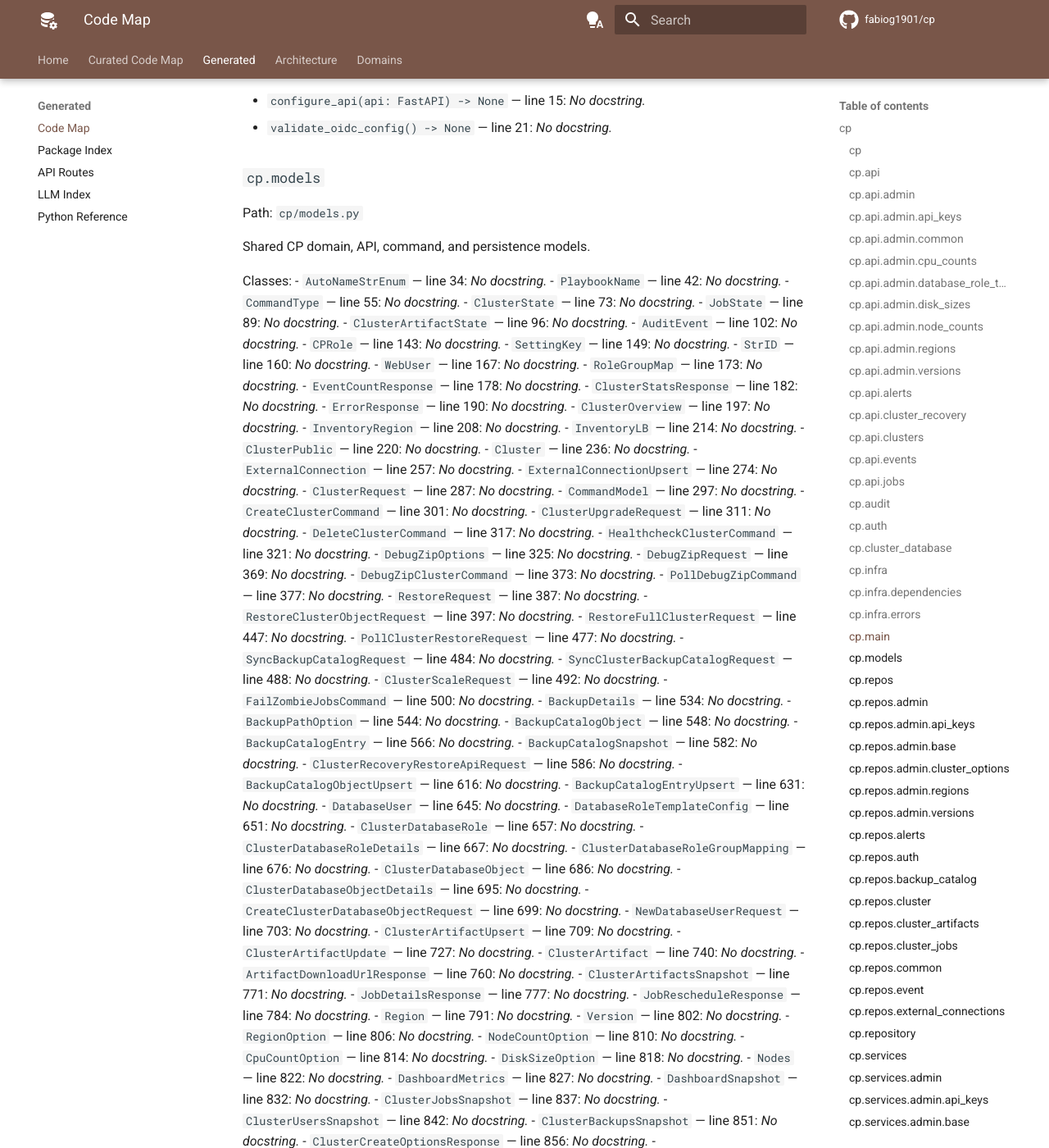
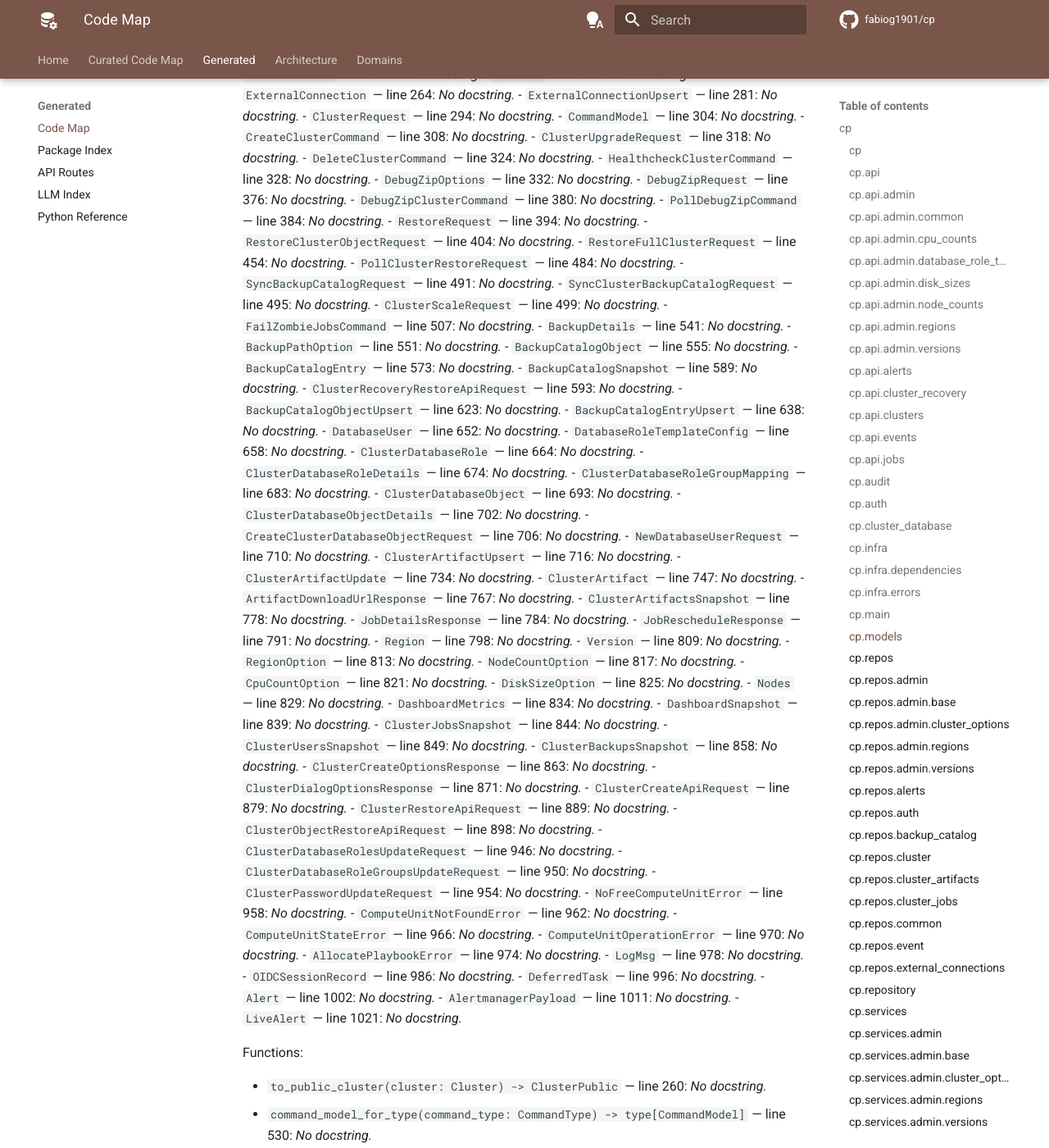
Before and after one commit to fabiog1901/cp, an MkDocs documentation site: the page built from docs/generated/code-map.md, in a window 1280 px wide and 1400 px high, scrolled down 12876 px. Shown: the whole window at 82% size. Built offline with MkDocs 1.6.1 and Material for MkDocs 9.7.7, drawn with Linux system fonts in a browser that asks for light colours; comment, search, counter and statistics services are not loaded; some of the changed text lies outside the part shown.

Commit message:
Move API key admin capability into cpkit

```diff
--- a/docs/generated/code-map.md
+++ b/docs/generated/code-map.md
@@ -23,23 +23,6 @@
 Path: `cp/api/admin/__init__.py`
 
 _No docstring._
-
-### `cp.api.admin.api_keys`
-
-Path: `cp/api/admin/api_keys.py`
-
-_No docstring._
-
-Functions:
-
-- `async list_api_keys(access_key: str | None=None, service: ApiKeysService=Depends(ApiKeysService)) -> list[ApiKeySummary]` — line 18: _No docstring._
-- `async create_api_key(request: ApiKeyCreateRequest, actor_id: str=Depends(get_audit_actor), service: ApiKeysService=Depends(ApiKeysService)) -> ApiKeyCreateResponse` — line 38: _No docstring._
-- `async delete_api_key(access_key: str, actor_id: str=Depends(get_audit_actor), service: ApiKeysService=Depends(ApiKeysService)) -> None` — line 58: _No docstring._
-
-Routes:
-- `GET /api_keys` -> `list_api_keys()`
-- `POST /api_keys` -> `create_api_key()`
-- `DELETE /api_keys/{access_key}` -> `delete_api_key()`
 
 ### `cp.api.admin.common`
 
@@ -344,9 +327,10 @@
 
 Functions:
 
-- `get_jobs_service()` — line 16: _No docstring._
-- `get_playbooks_service()` — line 25: _No docstring._
-- `get_settings_service()` — line 34: _No docstring._
+- `get_api_keys_service()` — line 18: _No docstring._
+- `get_jobs_service()` — line 26: _No docstring._
+- `get_playbooks_service()` — line 35: _No docstring._
+- `get_settings_service()` — line 44: _No docstring._
 
 ### `cp.infra.errors`
 
@@ -372,114 +356,107 @@
 Shared CP domain, API, command, and persistence models.
 
 Classes:
-- `AutoNameStrEnum` — line 34: _No docstring._
-- `PlaybookName` — line 42: _No docstring._
-- `CommandType` — line 55: _No docstring._
-- `ClusterState` — line 73: _No docstring._
-- `JobState` — line 89: _No docstring._
-- `ClusterArtifactState` — line 96: _No docstring._
-- `AuditEvent` — line 102: _No docstring._
-- `CPRole` — line 143: _No docstring._
-- `SettingKey` — line 149: _No docstring._
-- `StrID` — line 160: _No docstring._
-- `WebUser` — line 167: _No docstring._
-- `RoleGroupMap` — line 173: _No docstring._
-- `EventCountResponse` — line 178: _No docstring._
-- `ClusterStatsResponse` — line 182: _No docstring._
-- `ErrorResponse` — line 190: _No docstring._
-- `ClusterOverview` — line 197: _No docstring._
-- `InventoryRegion` — line 208: _No docstring._
-- `InventoryLB` — line 214: _No docstring._
-- `ClusterPublic` — line 220: _No docstring._
-- `Cluster` — line 236: _No docstring._
-- `ExternalConnection` — line 257: _No docstring._
-- `ExternalConnectionUpsert` — line 274: _No docstring._
-- `ClusterRequest` — line 287: _No docstring._
-- `CommandModel` — line 297: _No docstring._
-- `CreateClusterCommand` — line 301: _No docstring._
-- `ClusterUpgradeRequest` — line 311: _No docstring._
-- `DeleteClusterCommand` — line 317: _No docstring._
-- `HealthcheckClusterCommand` — line 321: _No docstring._
-- `DebugZipOptions` — line 325: _No docstring._
-- `DebugZipRequest` — line 369: _No docstring._
-- `DebugZipClusterCommand` — line 373: _No docstring._
-- `PollDebugZipCommand` — line 377: _No docstring._
-- `RestoreRequest` — line 387: _No docstring._
-- `RestoreClusterObjectRequest` — line 397: _No docstring._
-- `RestoreFullClusterRequest` — line 447: _No docstring._
-- `PollClusterRestoreRequest` — line 477: _No docstring._
-- `SyncBackupCatalogRequest` — line 484: _No docstring._
-- `SyncClusterBackupCatalogRequest` — line 488: _No docstring._
-- `ClusterScaleRequest` — line 492: _No docstring._
-- `FailZombieJobsCommand` — line 500: _No docstring._
-- `BackupDetails` — line 534: _No docstring._
-- `BackupPathOption` — line 544: _No docstring._
-- `BackupCatalogObject` — line 548: _No docstring._
-- `BackupCatalogEntry` — line 566: _No docstring._
-- `BackupCatalogSnapshot` — line 582: _No docstring._
-- `ClusterRecoveryRestoreApiRequest` — line 586: _No docstring._
-- `BackupCatalogObjectUpsert` — line 616: _No docstring._
-- `BackupCatalogEntryUpsert` — line 631: _No docstring._
-- `DatabaseUser` — line 645: _No docstring._
-- `DatabaseRoleTemplateConfig` — line 651: _No docstring._
-- `ClusterDatabaseRole` — line 657: _No docstring._
-- `ClusterDatabaseRoleDetails` — line 667: _No docstring._
-- `ClusterDatabaseRoleGroupMapping` — line 676: _No docstring._
-- `ClusterDatabaseObject` — line 686: _No docstring._
-- `ClusterDatabaseObjectDetails` — line 695: _No docstring._
-- `CreateClusterDatabaseObjectRequest` — line 699: _No docstring._
-- `NewDatabaseUserRequest` — line 703: _No docstring._
-- `ClusterArtifactUpsert` — line 709: _No docstring._
-- `ClusterArtifactUpdate` — line 727: _No docstring._
-- `ClusterArtifact` — line 740: _No docstring._
-- `ArtifactDownloadUrlResponse` — line 760: _No docstring._
-- `ClusterArtifactsSnapshot` — line 771: _No docstring._
-- `JobDetailsResponse` — line 777: _No docstring._
-- `JobRescheduleResponse` — line 784: _No docstring._
-- `Region` — line 791: _No docstring._
-- `Version` — line 802: _No docstring._
-- `RegionOption` — line 806: _No docstring._
-- `NodeCountOption` — line 810: _No docstring._
-- `CpuCountOption` — line 814: _No docstring._
-- `DiskSizeOption` — line 818: _No docstring._
-- `Nodes` — line 822: _No docstring._
-- `DashboardMetrics` — line 827: _No docstring._
-- `DashboardSnapshot` — line 832: _No docstring._
-- `ClusterJobsSnapshot` — line 837: _No docstring._
-- `ClusterUsersSnapshot` — line 842: _No docstring._
-- `ClusterBackupsSnapshot` — line 851: _No docstring._
-- `ClusterCreateOptionsResponse` — line 856: _No docstring._
-- `ClusterDialogOptionsResponse` — line 864: _No docstring._
-- `ClusterCreateApiRequest` — line 872: _No docstring._
-- `ClusterRestoreApiRequest` — line 882: _No docstring._
-- `ClusterObjectRestoreApiRequest` — line 891: _No docstring._
-- `ClusterDatabaseRolesUpdateRequest` — line 939: _No docstring._
-- `ClusterDatabaseRoleGroupsUpdateRequest` — line 943: _No docstring._
-- `ClusterPasswordUpdateRequest` — line 947: _No docstring._
-- `NoFreeComputeUnitError` — line 951: _No docstring._
-- `ComputeUnitNotFoundError` — line 955: _No docstring._
-- `ComputeUnitStateError` — line 959: _No docstring._
-- `ComputeUnitOperationError` — line 963: _No docstring._
-- `AllocatePlaybookError` — line 967: _No docstring._
-- `ApiKeyNotFoundError` — line 971: _No docstring._
-- `InvalidApiKeyValidityError` — line 975: _No docstring._
-- `LogMsg` — line 979: _No docstring._
-- `ApiKeyRecord` — line 987: _No docstring._
-- `ApiKeySummary` — line 995: _No docstring._
-- `OIDCSessionRecord` — line 1002: _No docstring._
-- `ApiKeyCreateRequest` — line 1012: _No docstring._
-- `ApiKeyCreateRequestInDB` — line 1017: _No docstring._
-- `ApiKeyCreateResponse` — line 1021: _No docstring._
-- `DeferredTask` — line 1025: _No docstring._
-- `Alert` — line 1031: _No docstring._
-- `AlertmanagerPayload` — line 1040: _No docstring._
-- `LiveAlert` — line 1050: _No docstring._
+- `AutoNameStrEnum` — line 41: _No docstring._
+- `PlaybookName` — line 49: _No docstring._
+- `CommandType` — line 62: _No docstring._
+- `ClusterState` — line 80: _No docstring._
+- `JobState` — line 96: _No docstring._
+- `ClusterArtifactState` — line 103: _No docstring._
+- `AuditEvent` — line 109: _No docstring._
+- `CPRole` — line 150: _No docstring._
+- `SettingKey` — line 156: _No docstring._
+- `StrID` — line 167: _No docstring._
+- `WebUser` — line 174: _No docstring._
+- `RoleGroupMap` — line 180: _No docstring._
+- `EventCountResponse` — line 185: _No docstring._
+- `ClusterStatsResponse` — line 189: _No docstring._
+- `ErrorResponse` — line 197: _No docstring._
+- `ClusterOverview` — line 204: _No docstring._
+- `InventoryRegion` — line 215: _No docstring._
+- `InventoryLB` — line 221: _No docstring._
+- `ClusterPublic` — line 227: _No docstring._
+- `Cluster` — line 243: _No docstring._
+- `ExternalConnection` — line 264: _No docstring._
+- `ExternalConnectionUpsert` — line 281: _No docstring._
+- `ClusterRequest` — line 294: _No docstring._
+- `CommandModel` — line 304: _No docstring._
+- `CreateClusterCommand` — line 308: _No docstring._
+- `ClusterUpgradeRequest` — line 318: _No docstring._
+- `DeleteClusterCommand` — line 324: _No docstring._
+- `HealthcheckClusterCommand` — line 328: _No docstring._
+- `DebugZipOptions` — line 332: _No docstring._
+- `DebugZipRequest` — line 376: _No docstring._
+- `DebugZipClusterCommand` — line 380: _No docstring._
+- `PollDebugZipCommand` — line 384: _No docstring._
+- `RestoreRequest` — line 394: _No docstring._
+- `RestoreClusterObjectRequest` — line 404: _No docstring._
+- `RestoreFullClusterRequest` — line 454: _No docstring._
+- `PollClusterRestoreRequest` — line 484: _No docstring._
+- `SyncBackupCatalogRequest` — line 491: _No docstring._
+- `SyncClusterBackupCatalogRequest` — line 495: _No docstring._
+- `ClusterScaleRequest` — line 499: _No docstring._
+- `FailZombieJobsCommand` — line 507: _No docstring._
+- `BackupDetails` — line 541: _No docstring._
+- `BackupPathOption` — line 551: _No docstring._
+- `BackupCatalogObject` — line 555: _No docstring._
+- `BackupCatalogEntry` — line 573: _No docstring._
+- `BackupCatalogSnapshot` — line 589: _No docstring._
+- `ClusterRecoveryRestoreApiRequest` — line 593: _No docstring._
+- `BackupCatalogObjectUpsert` — line 623: _No docstring._
+- `BackupCatalogEntryUpsert` — line 638: _No docstring._
+- `DatabaseUser` — line 652: _No docstring._
+- `DatabaseRoleTemplateConfig` — line 658: _No docstring._
+- `ClusterDatabaseRole` — line 664: _No docstring._
+- `ClusterDatabaseRoleDetails` — line 674: _No docstring._
+- `ClusterDatabaseRoleGroupMapping` — line 683: _No docstring._
+- `ClusterDatabaseObject` — line 693: _No docstring._
+- `ClusterDatabaseObjectDetails` — line 702: _No docstring._
+- `CreateClusterDatabaseObjectRequest` — line 706: _No docstring._
+- `NewDatabaseUserRequest` — line 710: _No docstring._
+- `ClusterArtifactUpsert` — line 716: _No docstring._
+- `ClusterArtifactUpdate` — line 734: _No docstring._
+- `ClusterArtifact` — line 747: _No docstring._
+- `ArtifactDownloadUrlResponse` — line 767: _No docstring._
+- `ClusterArtifactsSnapshot` — line 778: _No docstring._
+- `JobDetailsResponse` — line 784: _No docstring._
+- `JobRescheduleResponse` — line 791: _No docstring._
+- `Region` — line 798: _No docstring._
+- `Version` — line 809: _No docstring._
+- `RegionOption` — line 813: _No docstring._
+- `NodeCountOption` — line 817: _No docstring._
+- `CpuCountOption` — line 821: _No docstring._
+- `DiskSizeOption` — line 825: _No docstring._
+- `Nodes` — line 829: _No docstring._
+- `DashboardMetrics` — line 834: _No docstring._
+- `DashboardSnapshot` — line 839: _No docstring._
+- `ClusterJobsSnapshot` — line 844: _No docstring._
+- `ClusterUsersSnapshot` — line 849: _No docstring._
+- `ClusterBackupsSnapshot` — line 858: _No docstring._
+- `ClusterCreateOptionsResponse` — line 863: _No docstring._
+- `ClusterDialogOptionsResponse` — line 871: _No docstring._
+- `ClusterCreateApiRequest` — line 879: _No docstring._
+- `ClusterRestoreApiRequest` — line 889: _No docstring._
+- `ClusterObjectRestoreApiRequest` — line 898: _No docstring._
+- `ClusterDatabaseRolesUpdateRequest` — line 946: _No docstring._
+- `ClusterDatabaseRoleGroupsUpdateRequest` — line 950: _No docstring._
+- `ClusterPasswordUpdateRequest` — line 954: _No docstring._
+- `NoFreeComputeUnitError` — line 958: _No docstring._
+- `ComputeUnitNotFoundError` — line 962: _No docstring._
+- `ComputeUnitStateError` — line 966: _No docstring._
+- `ComputeUnitOperationError` — line 970: _No docstring._
+- `AllocatePlaybookError` — line 974: _No docstring._
+- `LogMsg` — line 978: _No docstring._
+- `OIDCSessionRecord` — line 986: _No docstring._
+- `DeferredTask` — line 996: _No docstring._
+- `Alert` — line 1002: _No docstring._
+- `AlertmanagerPayload` — line 1011: _No docstring._
+- `LiveAlert` — line 1021: _No docstring._
 
 Functions:
 
-- `to_public_cluster(cluster: Cluster) -> ClusterPublic` — line 253: _No docstring._
-- `command_model_for_type(command_type: CommandType) -> type[CommandModel]` — line 523: _No docstring._
-- `parse_command_payload(command_type: CommandType, payload: dict[str, Any] | None) -> CommandModel` — line 527: _No docstring._
+- `to_public_cluster(cluster: Cluster) -> ClusterPublic` — line 260: _No docstring._
+- `command_model_for_type(command_type: CommandType) -> type[CommandModel]` — line 530: _No docstring._
+- `parse_command_payload(command_type: CommandType, payload: dict[str, Any] | None) -> CommandModel` — line 534: _No docstring._
 
 ### `cp.repos`
 
@@ -495,15 +472,6 @@
 Path: `cp/repos/admin/__init__.py`
 
 Admin repository package.
-
-### `cp.repos.admin.api_keys`
-
-Path: `cp/repos/admin/api_keys.py`
-
-Admin API keys repository.
-
-Classes:
-- `ApiKeysRepo` — line 9: _No docstring._
 
 ### `cp.repos.admin.base`
 
@@ -645,15 +613,6 @@
 Path: `cp/services/admin/__init__.py`
 
 Admin service package.
-
-### `cp.services.admin.api_keys`
-
-Path: `cp/services/admin/api_keys.py`
-
-Admin API key service.
-
-Classes:
-- `ApiKeysService` — line 25: _No docstring._
 
 ### `cp.services.admin.base`
 
```
Also changed, not shown: docs/domains/auth-and-authorization.md (+3 -3 lines), docs/generated/api/routes.md (+0 -3 lines), docs/generated/llm-index.md (+2 -2 lines), docs/generated/package-index.md (+1 -4 lines), docs/generated/python-reference.md (+0 -24 lines), 15 other files.
